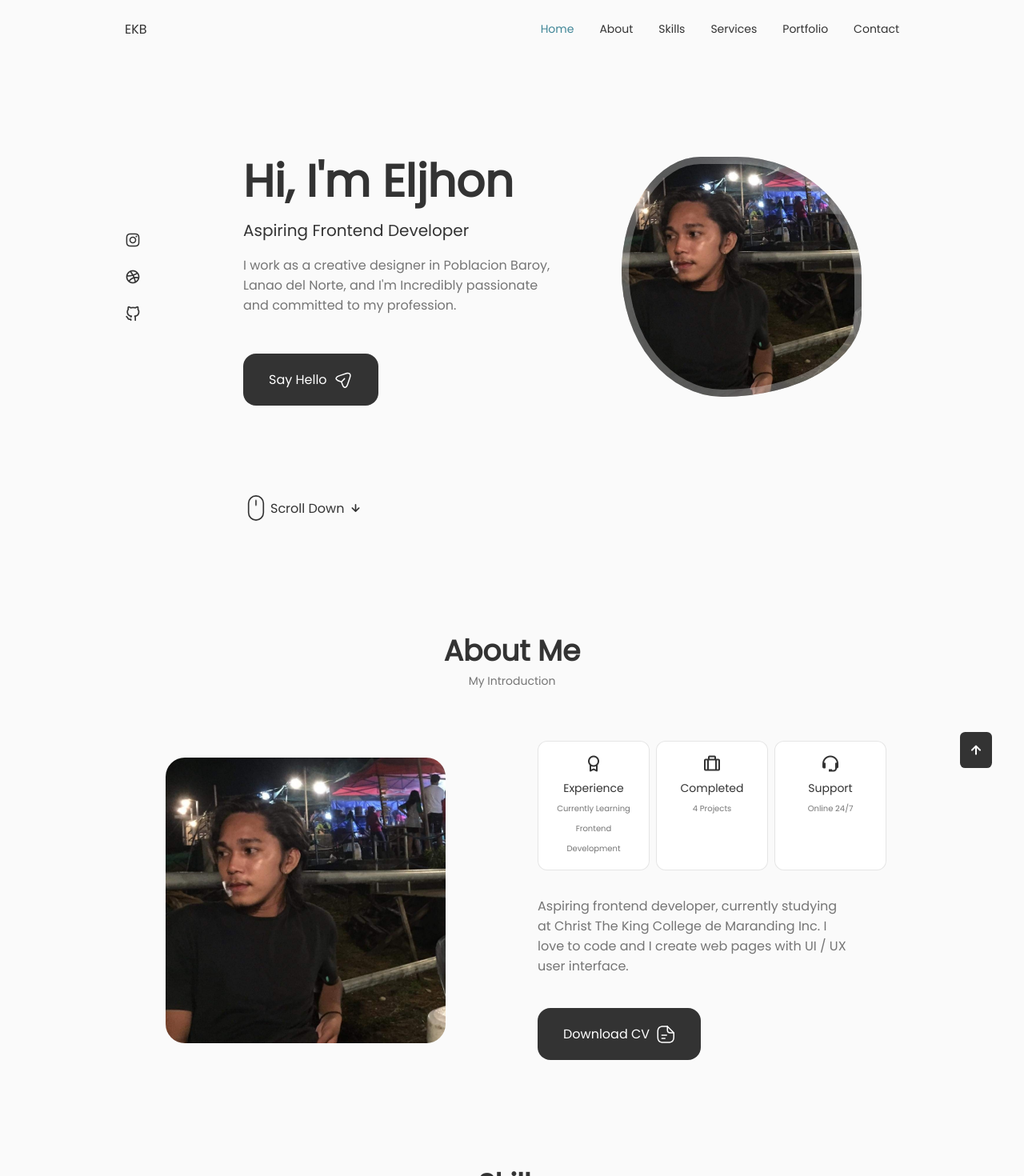
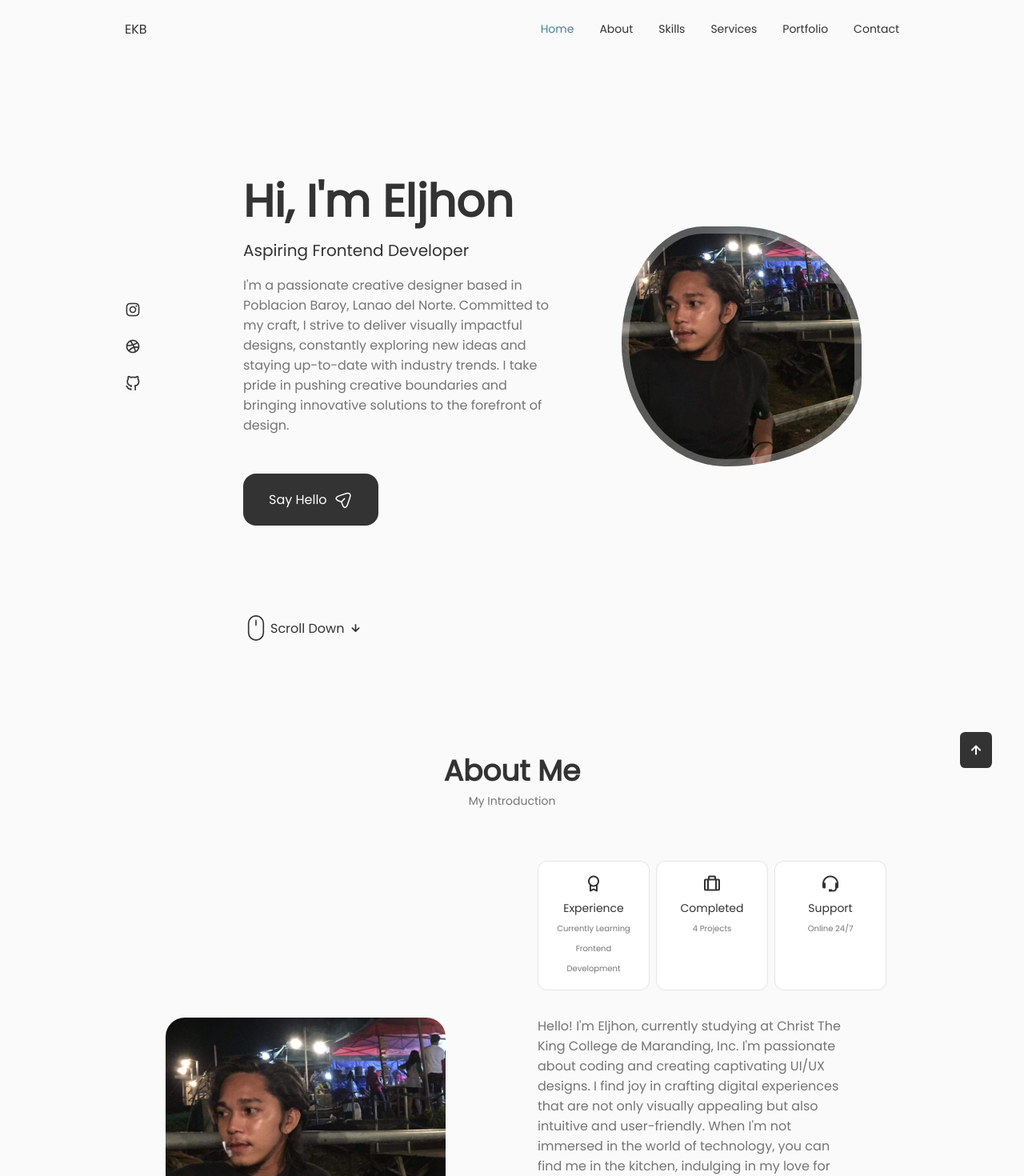
Before and after one commit to eljhonkhyle/my-react-portfolio, a React (Vite) app: page / in a window 1280 px wide. Shown: the top 1470 px of the page at 80% size. Built offline with nearby package versions, Linux system fonts and the light colour scheme.

Commit message:
Edited my info and working on darkmode

```diff
--- a/src/App.jsx
+++ b/src/App.jsx
@@ -8,11 +8,13 @@ import Services from './components/services/Services';
 import Contact from './components/contact/Contact';
 import Footer from './components/footer/Footer';
 import ScrollUp from './components/scrollup/ScrollUp';
+import Darkmode from './components/darkmode/Darkmode';
 
 const App = () => {
   return (
     <>
     <Header/>
+    <Darkmode/>
 
   <main className="main">
     <Home />
--- a/src/components/about/About.jsx
+++ b/src/components/about/About.jsx
@@ -17,7 +17,7 @@ const About = () => {
         <div className="about__data">
             <Info />
 
-            <p className="about__description">Aspiring frontend developer, currently studying at Christ The King College de Maranding Inc. I love to code and I create web pages with UI / UX user interface.</p>
+            <p className="about__description">Hello! I'm Eljhon, currently studying at Christ The King College de Maranding, Inc. I'm passionate about coding and creating captivating UI/UX designs. I find joy in crafting digital experiences that are not only visually appealing but also intuitive and user-friendly. When I'm not immersed in the world of technology, you can find me in the kitchen, indulging in my love for cooking and savoring the delicious meals I create. Exploring new flavors and experimenting with ingredients is a delightful adventure for me. Apart from my culinary escapades, I have an insatiable curiosity that drives me to explore various realms, whether it's traveling to unfamiliar places, diving into new hobbies, or staying up-to-date with emerging trends. Embracing the unknown and expanding my horizons is something I always look forward to.</p>
             <a download="" href={CV} className="button button--flex">Download CV
             <svg
                 class="button__icon"
--- /dev/null
+++ b/src/components/darkmode/Darkmode.jsx
@@ -0,0 +1,9 @@
+import React from 'react';
+
+const Darkmode = () => {
+  return (
+    <div>Darkmode</div>
+  )
+}
+
+export default Darkmode
--- a/src/components/home/Data.jsx
+++ b/src/components/home/Data.jsx
@@ -6,7 +6,7 @@ const Data = () => {
         <h1 className="home__title">Hi, I'm Eljhon
         </h1>
         <h3 className="home__subtitle">Aspiring Frontend Developer</h3>
-        <p className="home__description">I work as a creative designer in Poblacion Baroy, Lanao del Norte, and I'm Incredibly passionate and committed to my profession.</p>
+        <p className="home__description">I'm a passionate creative designer based in Poblacion Baroy, Lanao del Norte. Committed to my craft, I strive to deliver visually impactful designs, constantly exploring new ideas and staying up-to-date with industry trends. I take pride in pushing creative boundaries and bringing innovative solutions to the forefront of design.</p>
 
         <a href="#contact" className="button button--flex">
             Say Hello
```
Also changed, not shown: src/components/darkmode/darkmode.css (added).
